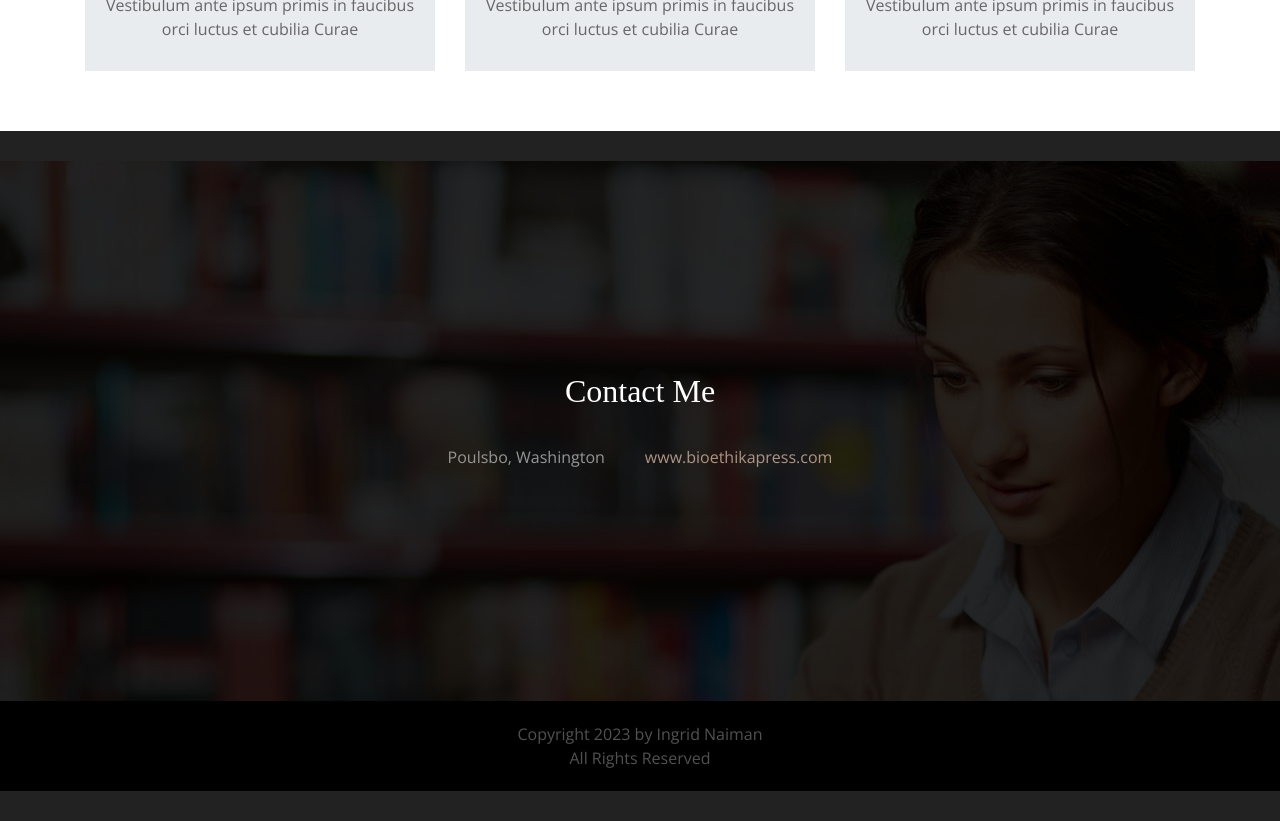
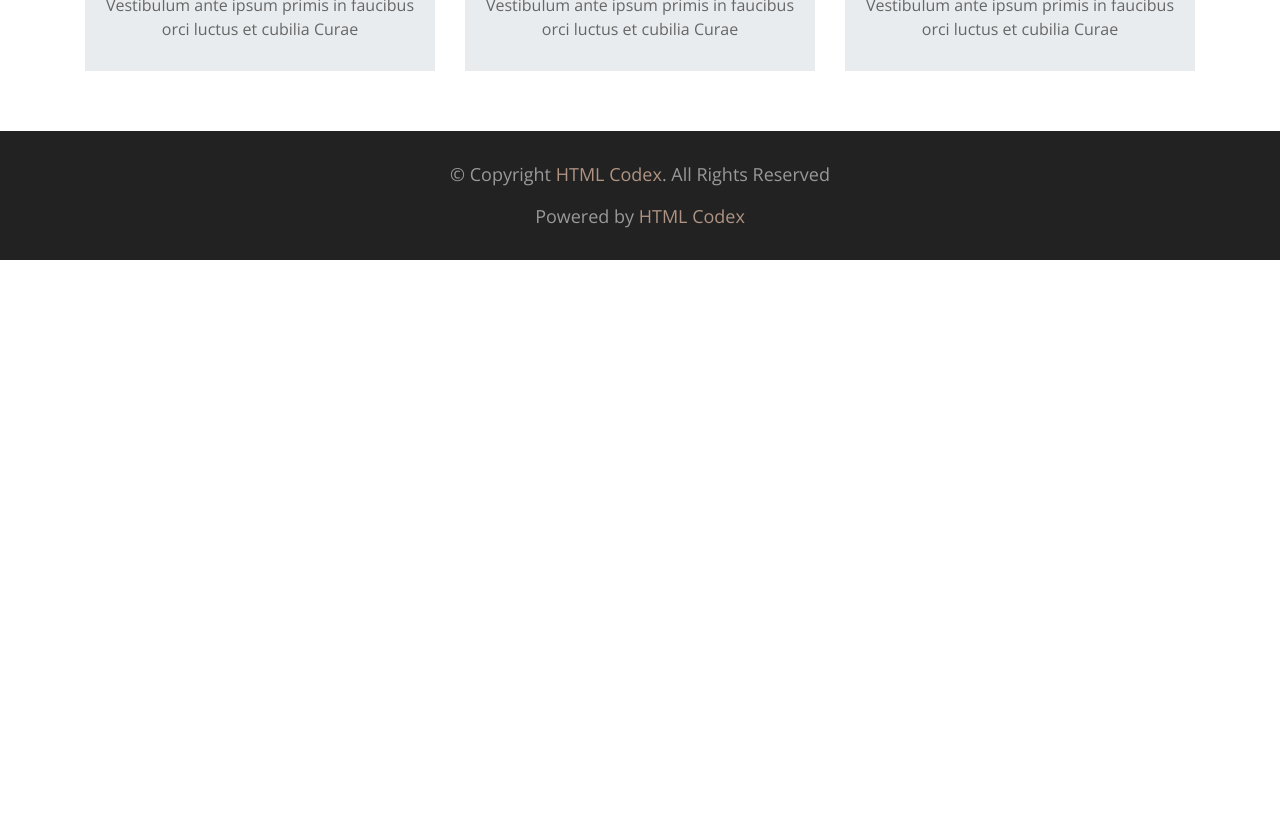
Before and after one commit to upmorpheus/My-portfolio, a React (Create React App) app: page / in a window 1280 px wide. Shown: the part 2940-3761 px from the top of the page. After the commit the page ends 3200 px from the top, so only its background shows below. Built offline with nearby package versions, Linux system fonts and the light colour scheme; a web font is replaced by a local one.

Commit message:
feat: Footer page

```diff
--- a/src/components/footer/Footer.scss
+++ /dev/null
@@ -1,45 +0,0 @@
-.footer {
-    display: flex;
-    flex-direction: column;
-
-    .contact {
-        display: flex;
-        flex-direction: column;
-        align-items: center;
-        justify-content: center;
-        background: url('../../assets/bg3.png');
-        background-attachment: fixed;
-        background-position: center center;
-        background-size: cover;
-        color: rgb(150, 150, 150);
-        padding: 50px;
-        position: relative;
-        height: 540px;
-
-        h2 {
-            color: white;
-        }
-
-        .items {
-            display: flex;
-            align-items: center;
-            justify-content: space-around;
-
-            a {
-                margin: 20px;
-                text-decoration: none;
-            }
-        }
-    }
-
-    .copyright {
-        display: flex;
-        flex-direction: column;
-        align-items: center;
-        justify-content: center;
-        background-color: black;
-        color: rgb(82, 81, 81);
-        text-align: center;
-        height: 90px;
-    }
-}
--- a/src/components/footer/index.js
+++ b/src/components/footer/index.js
@@ -1,24 +1,12 @@
 import React from "react";
-import './Footer.scss';
 
 const Footer = () => (
-    <div className="footer">
-        <div className="contact">
-            <h2>Contact Me</h2>
-            <div className="items">
-                <a>
-                    <i className="bi-geo-alt-fill me-2"></i>
-                    Poulsbo, Washington
-                </a>
-                <a href="https://bioethikapress.com" target="_blank">
-                    <i className="bi-globe me-2"></i>
-                    www.bioethikapress.com
-                </a>
+    <div class="footer">
+        <div class="container">
+            <div class="copyright">
+                <p>&copy; Copyright <a href="https://htmlcodex.com">HTML Codex</a>. All Rights Reserved</p>
+                <p>Powered by <a href="https://htmlcodex.com">HTML Codex</a></p>
             </div>
-        </div>
-        <div className="copyright">
-            <a>Copyright 2023 by Ingrid Naiman</a>
-            <a>All Rights Reserved</a>
         </div>
     </div>
 );
```
